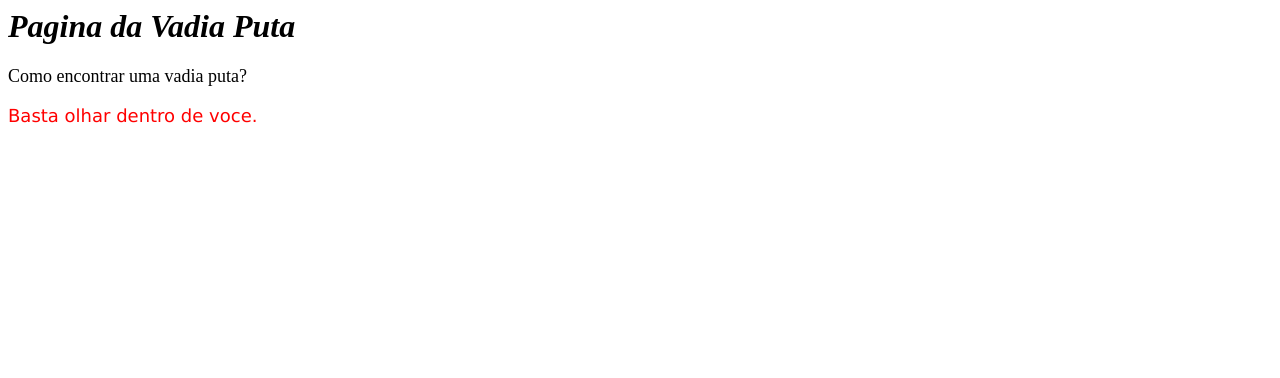
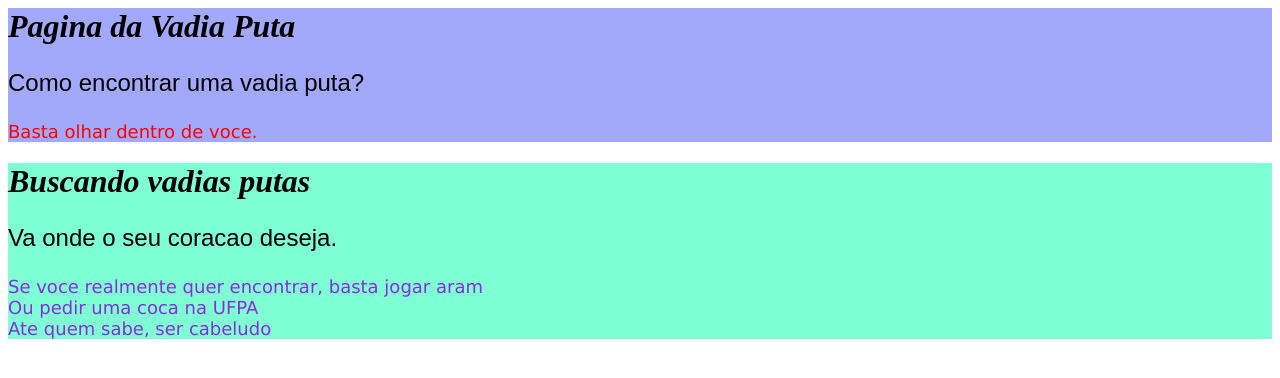
Before and after one commit to felipepitoko/full-cycle-docker, a website: page page.html in a window 1280 px wide. Drawn offline with Linux system fonts and the light colour scheme.

Commit message:
melhorando o html

```diff
--- a/page.html
+++ b/page.html
@@ -7,22 +7,62 @@
             font-style: oblique;
         }
 
-        small {
+        p {
+            font-size: large;
+        }
+
+        #fundo {
+            background-color: #a3a9fa;
+        }
+
+        #fundo2 {
+            background-color: aquamarine;
+        }
+
+        .paragrafoSerio {
+            font-size: x-large;
+            font-family: Arial;
+        }
+
+        .paragrafo1 {
             color: red;
             font-size: large;
             font-family: 'Lucida Sans';
+            display: inline;
         }
 
-        p {
+        .paragrafo1:after {
+            content: "\a";
+            white-space: pre;
+        }
+
+        .paragrafo2 {
+            color: blueviolet;
             font-size: large;
+            font-family: 'Lucida Sans';
+            display: inline;
+        }
+
+        .paragrafo2:after {
+            content: "\a";
+            white-space: pre;
         }
     </style>
 </head>
 
 <body>
-    <h1>Pagina da Vadia Puta</h1>
-    <p>Como encontrar uma vadia puta?</p>
-    <small>Basta olhar dentro de voce.</small>
+    <div id="fundo">
+        <h1>Pagina da Vadia Puta</h1>
+        <p class="paragrafoSerio">Como encontrar uma vadia puta?</p>
+        <small class="paragrafo1">Basta olhar dentro de voce.</small>
+    </div>
+    <div id="fundo2">
+        <h1>Buscando vadias putas</h1>
+        <p class="paragrafoSerio">Va onde o seu coracao deseja.</p>
+        <small class="paragrafo2">Se voce realmente quer encontrar, basta jogar aram</small>
+        <small class="paragrafo2">Ou pedir uma coca na UFPA</small>
+        <small class="paragrafo2">Ate quem sabe, ser cabeludo</small>
+    </div>
 </body>
 
 </html>
```
